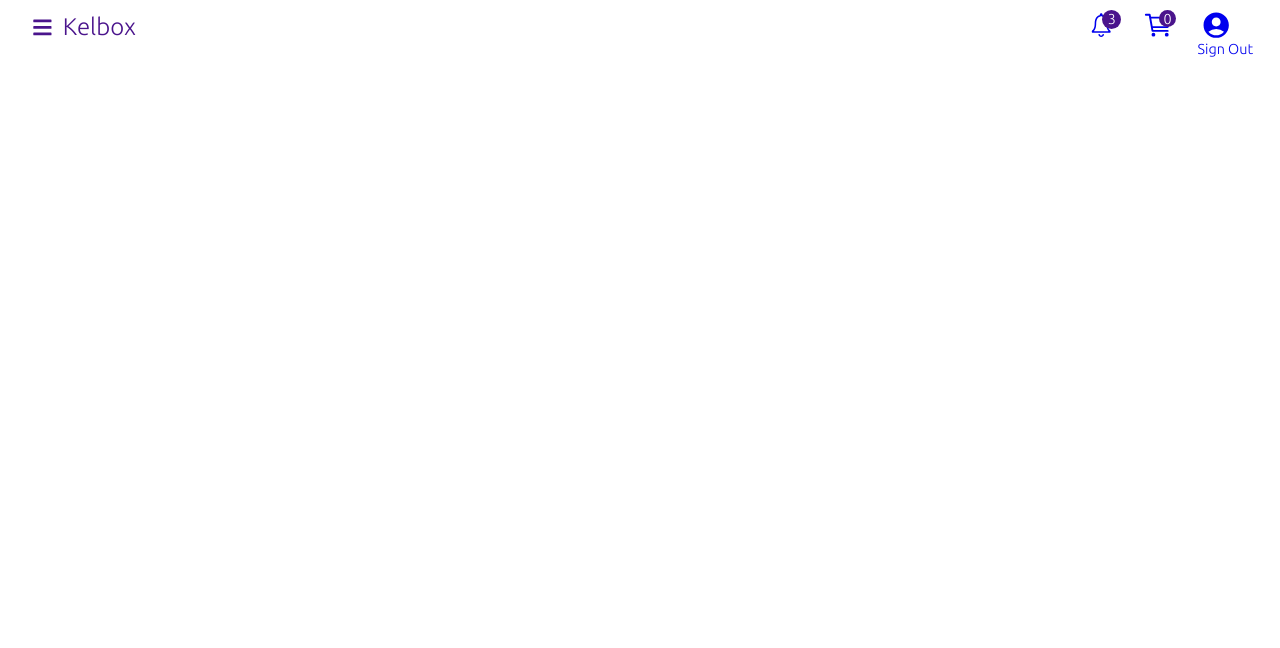
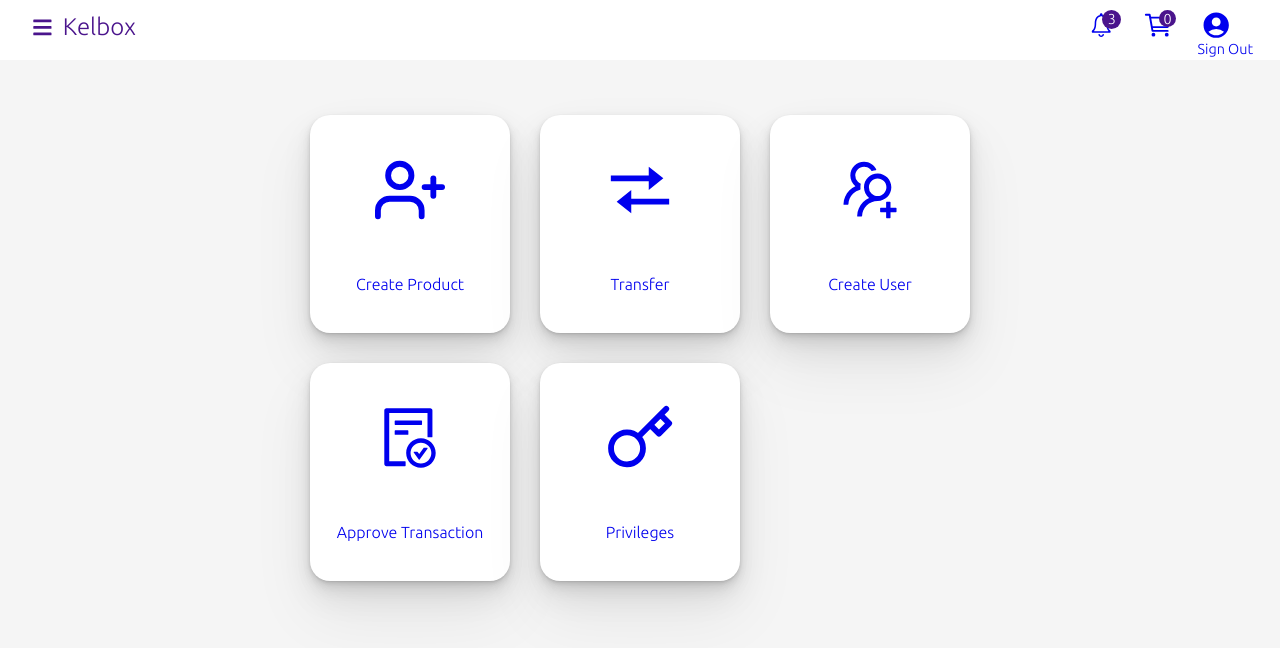
Before and after one commit to ObinnaKelvin/kelbox, a React (Create React App) app: page /operations in a window 1280 px wide. Shown: the top 648 px of the page. Built offline with nearby package versions, Linux system fonts and the light colour scheme.

Commit message:
Adding design for Operations page

```diff
--- a/src/App.js
+++ b/src/App.js
@@ -3,6 +3,7 @@ import Navbar from './components/Navbar';
 import { BrowserRouter as Router, Switch, Route } from "react-router-dom";
 import './App.css';
 import Home from './pages/Home';
+import Operations from './pages/Operations';
 import Reports from './pages/Reports';
 import Products from './pages/Products';
 import Support from './pages/Support';
@@ -15,6 +16,7 @@ function App() {
         <Navbar /> {/* Alt + Up-Arrow takes it up */}
         <Switch>
           <Route path="/" exact component={Home}></Route>
+          <Route path="/operations" component={Operations}></Route>
           <Route path="/reports" component={Reports}></Route>
           <Route path="/products" component={Products}></Route>
           <Route path="/support" component={Support}></Route>
--- a/src/components/SubNav.js
+++ b/src/components/SubNav.js
@@ -1,9 +1,24 @@
 import React from 'react'
+import { Link } from 'react-router-dom';
+// import { SubNavData } from './SubNavData';
+import { SubNavDataAdmin } from './SubNavDataAdmin';
+import '../css/SubNav.css';
 
 function SubNav() {
     return (
         <div className="subnav">
-
+            {
+                SubNavDataAdmin.map((item, key) => {
+                    return (
+                        <div className="subnavbox" key={item.id}>
+                            <Link to={item.path} className="subnavboxlink">
+                                <div className="subnavbox__icon">{item.icon}</div>
+                                <div className={item.cName}>{item.title}</div>
+                            </Link>
+                        </div>
+                    )
+                })
+            }
         </div>
     )
 }
--- a/src/components/SubNavDataAdmin.js
+++ b/src/components/SubNavDataAdmin.js
@@ -0,0 +1,42 @@
+import React from 'react';
+import * as AiIcons from "react-icons/ai";
+import * as FiIcons from "react-icons/fi";
+import * as BiIcons from "react-icons/bi";
+
+export const SubNavDataAdmin = [
+    {
+        id: '1',
+        title: 'Create Product',
+        path: '/create-product',
+        icon: <FiIcons.FiUserPlus />,
+        cName: 'subnavbox__text'
+    },
+    {
+        id: '2',
+        title: 'Transfer',
+        path: '/transfer',
+        icon: <BiIcons.BiTransfer />,
+        cName: 'subnavbox__text'
+    },
+    {
+        id: '3',
+        title: 'Create User',
+        path: '/create-user',
+        icon: <AiIcons.AiOutlineUsergroupAdd />,
+        cName: 'subnavbox__text'
+    },
+    {
+        id: '4',
+        title: 'Approve Transaction',
+        path: '/approve-transaction',
+        icon: <AiIcons.AiOutlineFileDone />,
+        cName: 'subnavbox__text'
+    },
+    {
+        id: '5',
+        title: 'Privileges',
+        path: '/priviledges',
+        icon: <FiIcons.FiKey/>,
+        cName: 'subnavbox__text'
+    }
+]
--- a/src/css/Navbar.css
+++ b/src/css/Navbar.css
@@ -6,6 +6,8 @@
     /* justify-content: start; */
     justify-content: flex-start;
     align-items: center;
+    /* box-shadow: 0px 1px 10px #999; */
+    /* box-shadow: 0 5px 15px rgba(136, 136, 136, 0.33); */
   }
 
   /* .menu-bars {
--- /dev/null
+++ b/src/css/Operations.css
@@ -0,0 +1,8 @@
+.operations {
+    background-color: #F5F5F5;
+    height: 100vh;
+    padding: 20px;
+    display: flex;
+    justify-content: center;
+    /* flex-direction: column; */
+}
--- a/src/css/SubNav.css
+++ b/src/css/SubNav.css
@@ -0,0 +1,64 @@
+.subnav {
+    padding: 20px;
+    /* border: 1px solid red; */
+    display: grid;
+    grid-template-columns: 1fr 1fr 1fr;
+    border-radius: 10px;
+}
+
+.subnav > .subnavbox {
+    background-color: white;
+    box-shadow: 0 1px 2px rgba(0,0,0,0.07),
+        0 2px 4px rgba(0,0,0,0.07),
+        0 4px 8px rgba(0,0,0,0.07),
+        0 8px 16px rgba(0,0,0,0.07),
+        0 16px 32px rgba(0,0,0,0.07),
+        0 32px 64px rgba(0,0,0,0.07);
+    border-style: none;
+    border-radius: 20px;
+    text-align: center;
+    margin: 15px;
+}
+
+.subnav > .subnavbox > .subnavboxlink {
+    text-decoration: none;
+}
+
+.subnav > .subnavbox > .subnavboxlink > .subnavbox__icon {
+    padding-top: 40px;
+    font-size: 70px;
+    width: 200px;
+    height: 200px;
+}
+
+.subnav > .subnavbox > .subnavboxlink > .subnavbox__text {
+    /* color: red; */
+    /* padding-bottom: 40px; */
+    margin-top: -40px;
+    margin-bottom: 40px;
+}
+
+
+@media (max-width: 990px) {
+
+    .subnav {
+        padding: 5px;
+        /* border: 1px solid red;
+        display: grid; */
+        grid-template-columns: 1fr 1fr;
+        /* border-radius: 10px; */
+    }
+    .subnav > .subnavbox > .subnavboxlink > .subnavbox__icon {
+        padding-top: 40px;
+        font-size: 50px;
+        width: 130px;
+        height: 130px;
+    }
+    .subnav > .subnavbox > .subnavboxlink > .subnavbox__text {
+        /* color: red; */
+        /* padding-bottom: 40px; */
+        font-size: 0.8rem;
+        margin-top: -20px;
+        margin-bottom: 20px;
+    }
+}
--- /dev/null
+++ b/src/pages/Operations.js
@@ -0,0 +1,15 @@
+import React from 'react';
+import SubNav from '../components/SubNav';
+import '../css/Operations.css'
+
+const Operations = () => {
+    return (
+        <div className="operations">
+            <div className="operations__subnav">
+                <SubNav />
+            </div>
+        </div>
+    )
+}
+
+export default Operations;
```
Also changed, not shown: src/components/SubNavData.js (+7 -21 lines), 1 other file (tests, documents, lock files or other folders).
